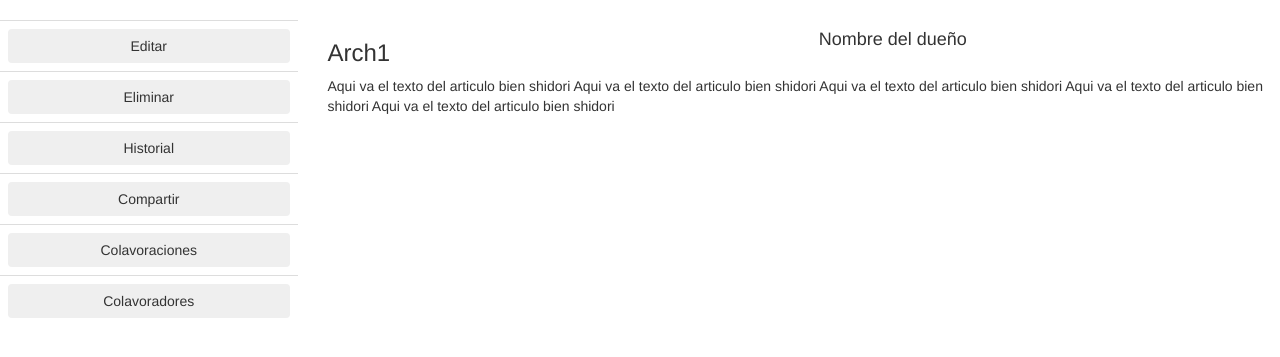
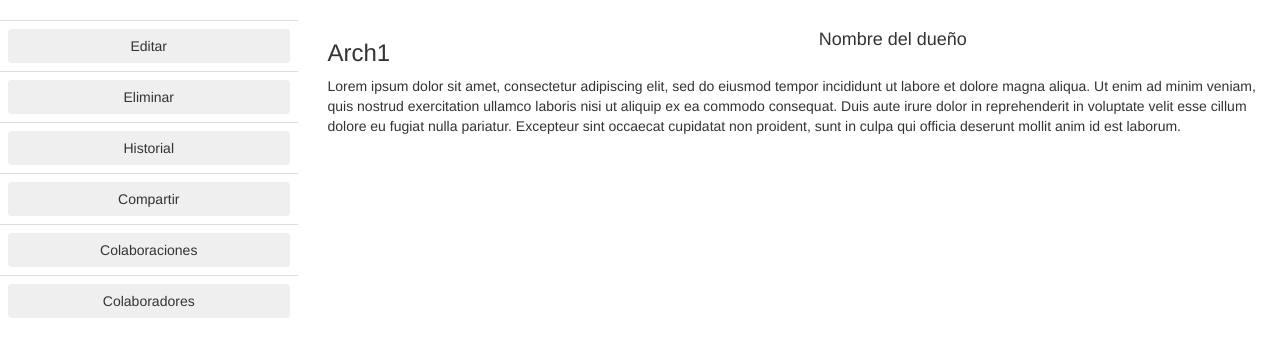
Before and after one commit to m4st3rair/ingSoftProy, a PHP site: page /Archivo_ver.php in a window 1280 px wide. Shown: the part 52-409 px from the top of the page. Run offline with PHP 8.4, Linux system fonts and the light colour scheme.

Commit message:
Update Archivo_ver.php

```diff
--- a/ingSoft/Archivo_ver.php
+++ b/ingSoft/Archivo_ver.php
@@ -19,7 +19,7 @@
         <a class="navbar-brand" href="#">GITHUBMexicoEdition</a>
         </div>
         <ul class="nav navbar-nav">
-        <li><a href="#">Inicio</a></li>
+        <li><a href="index.php">Inicio</a></li>
         <li class="active"><a href="archivosPrincipal.php">Archivos</a></li>
         <li><a href="#">Page 2</a></li>
         <li><a href="#">Page 3</a></li>
@@ -57,13 +57,13 @@
 
             <tr>
                 <td>
-                    <input class="btn btn-block" type="button" value="Colavoraciones">
+                    <input class="btn btn-block" type="button" value="Colaboraciones">
                 </td>
             </tr>
 
             <tr>
                 <td>
-                    <input class="btn btn-block" type="button" value="Colavoradores">
+                    <input class="btn btn-block" type="button" value="Colaboradores">
                 </td>
             </tr>
 
@@ -85,11 +85,7 @@
             <div class="row">
                 <div class="col-sm-12">
                     <p>
-                    Aqui va el texto del articulo bien shidori
-                    Aqui va el texto del articulo bien shidori
-                    Aqui va el texto del articulo bien shidori
-                    Aqui va el texto del articulo bien shidori
-                    Aqui va el texto del articulo bien shidori
+                    Lorem ipsum dolor sit amet, consectetur adipiscing elit, sed do eiusmod tempor incididunt ut labore et dolore magna aliqua. Ut enim ad minim veniam, quis nostrud exercitation ullamco laboris nisi ut aliquip ex ea commodo consequat. Duis aute irure dolor in reprehenderit in voluptate velit esse cillum dolore eu fugiat nulla pariatur. Excepteur sint occaecat cupidatat non proident, sunt in culpa qui officia deserunt mollit anim id est laborum.
                     </p>
                 </div>
             </div>
```
